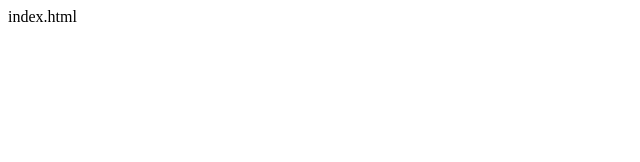
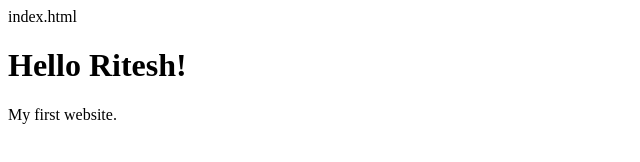
Before and after one commit to kritesh1706-bot/my--frist--project-, a plain HTML site: page index.html in a window 1280 px wide. Shown: the whole page, without its empty margins (0-640 px from the left). Drawn offline with Linux system fonts and the light colour scheme.

Commit message:
Update index.html <!DOCTYPE html> <html> <head>     <title>My First Website</title> </head> <body>     <h1>Hello Ritesh!</h1>     <p>My first website.</p> </body> </html>

```diff
--- a/index.html
+++ b/index.html
@@ -1 +1,12 @@
 index.html
+
+<!DOCTYPE html>
+<html>
+<head>
+    <title>My First Website</title>
+</head>
+<body>
+    <h1>Hello Ritesh!</h1>
+    <p>My first website.</p>
+</body>
+</html>
```
